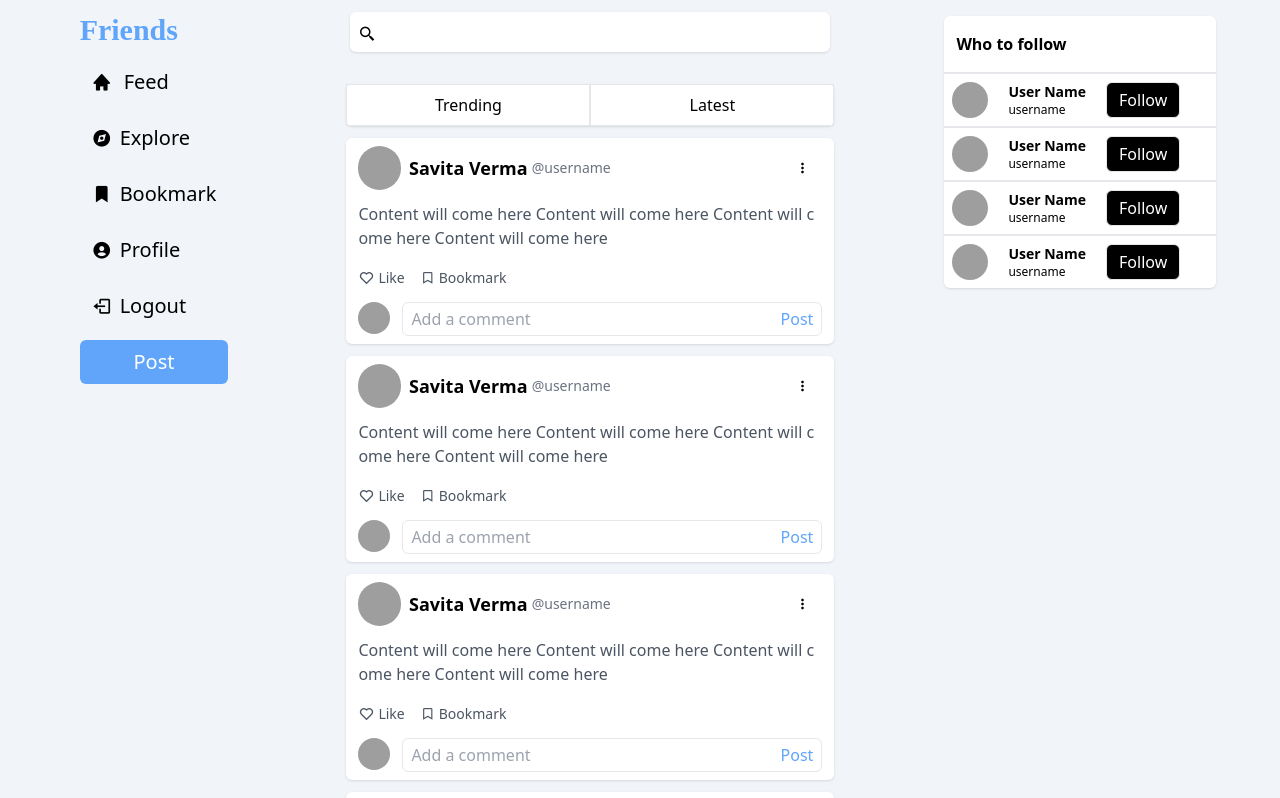
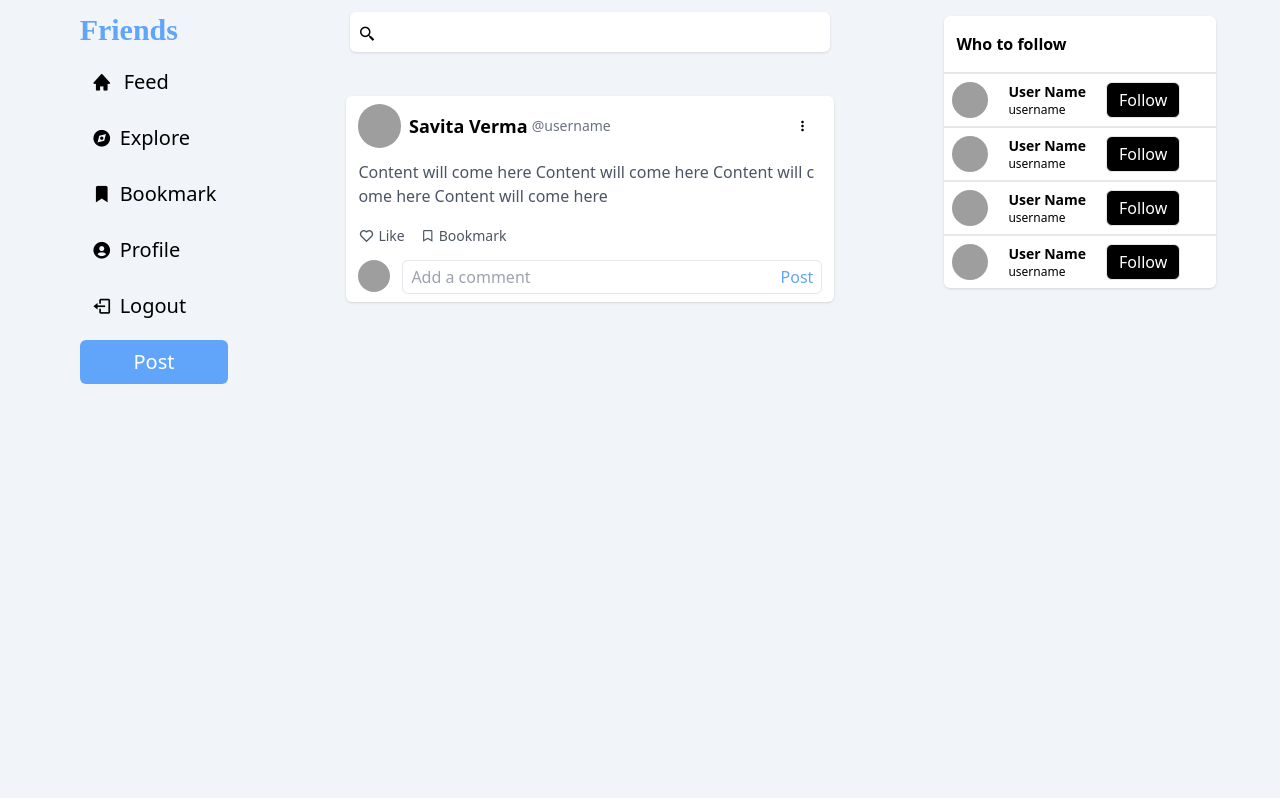
Before and after one commit to vermasavita/friends, a React (Create React App) app: page /home in a window 1280 px wide. Shown: the top 798 px of the page. Built offline with nearby package versions, Linux system fonts and the light colour scheme; grey boxes are pictures that could not be loaded; what miragejs would draw is missing.

Commit message:
feat: bookmark

```diff
--- /dev/null
+++ b/src/pages/bookmark/Bookmark.jsx
@@ -0,0 +1,11 @@
+import { SinglePost } from "../home/components/SinglePost"
+
+const Bookmark = () => {
+    return(
+        <div className="w-4/5 xl:w-full px-1 h-full">
+            <SinglePost/>
+        </div>
+    )
+}
+
+export { Bookmark };
--- a/src/pages/home/Home.jsx
+++ b/src/pages/home/Home.jsx
@@ -1,14 +1,16 @@
 import { Follow, Search, Sidebar } from "../../components";
 import { AllPost } from "../allPost/AllPost";
-import { SinglePost } from "./components/SinglePost";
+import { Bookmark } from "../bookmark/Bookmark";
 
-const Home = () => {
+const Home = ({children}) => {
   return (
-    <div className="flex bg-slate-100 h-full md:w-full justify-center relative">
+    <div className="flex bg-slate-100 min-h-screen md:w-full justify-center relative">
       <Sidebar />
       <div className="w-2/4 relative md:pr-0 flex flex-col items-center xl:mx-0 lg:w-2/3 pr-5 home">
         <Search />
-        <AllPost/>
+        <div className="flex justify-center"><Bookmark/></div>
+
+        {/* <AllPost/> */}
       </div>
       <Follow />
     </div>
--- a/src/pages/index.js
+++ b/src/pages/index.js
@@ -1,3 +1,4 @@
 export { Login } from "./authentication/Login";
 export { Signup } from "./authentication/Signup";
 export { Home } from "./home/Home";
+// export { BookMark } from "./bookmark/Bookmark";
```
